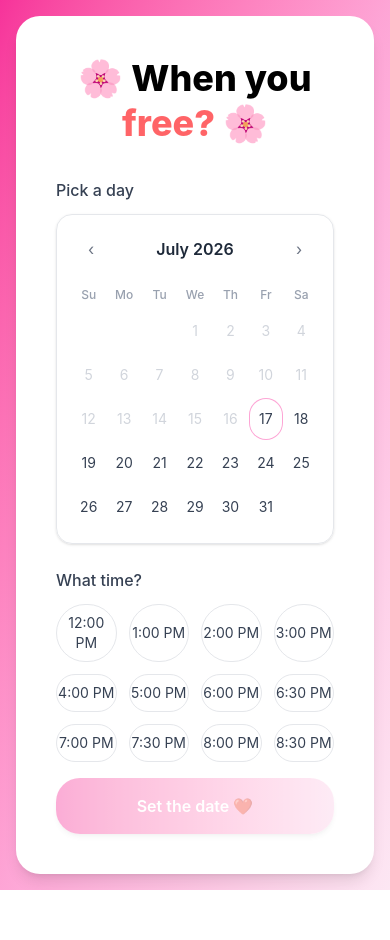
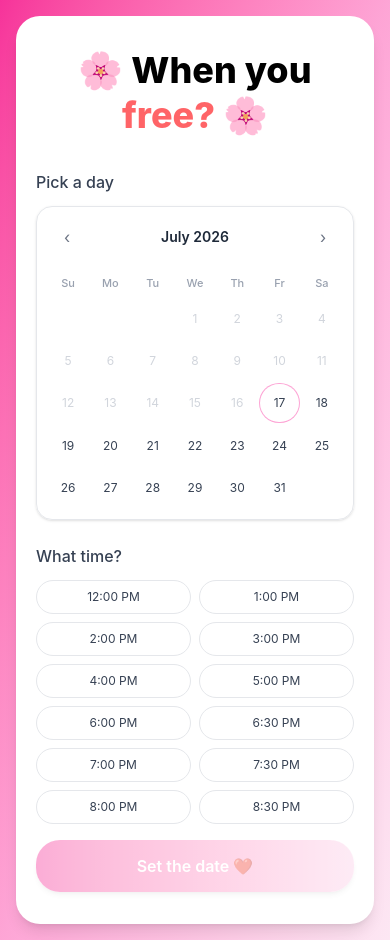
Before and after one commit to ThomasDelamort/willYouGoOutOnADateWithMe, a React (Vite) app in the folder frontend/: page /set-date in a window 390 px wide. Before the commit the page ends 890 px from the top, so only its background shows below. Built offline with nearby package versions, Linux system fonts and the light colour scheme.

Commit message:
ocd adhd responsiveness

```diff
--- a/frontend/src/components/DatePickerForm.jsx
+++ b/frontend/src/components/DatePickerForm.jsx
@@ -72,7 +72,7 @@ const DatePickerForm = ({ onSubmit }) => {
       <p className="text-gray-700 font-medium mb-3">Pick a day</p>
 
       {/* Calendar card */}
-      <div className="border border-gray-200 rounded-2xl p-4 shadow-sm">
+      <div className="border border-gray-200 rounded-2xl p-3 sm:p-4 shadow-sm">
         {/* Month header */}
         <div className="flex items-center justify-between mb-4">
           <button
@@ -83,7 +83,7 @@ const DatePickerForm = ({ onSubmit }) => {
           >
             ‹
           </button>
-          <span className="font-semibold text-gray-800">
+          <span className="font-semibold text-gray-800 text-sm sm:text-base">
             {MONTHS[month]} {year}
           </span>
           <button
@@ -101,7 +101,7 @@ const DatePickerForm = ({ onSubmit }) => {
           {DAYS.map((d) => (
             <div
               key={d}
-              className="text-center text-xs font-medium text-gray-400 py-1"
+              className="text-center text-[11px] sm:text-xs font-medium text-gray-400 py-1"
             >
               {d}
             </div>
@@ -124,7 +124,7 @@ const DatePickerForm = ({ onSubmit }) => {
                 disabled={isPast}
                 onClick={() => setSelected(day)}
                 className={[
-                  "h-10 rounded-full text-sm transition-colors",
+                  "aspect-square flex items-center justify-center rounded-full text-xs sm:text-sm transition-colors",
                   isPast && "text-gray-300 cursor-not-allowed",
                   !isPast && !isSelected && "text-gray-700 hover:bg-pink-100",
                   isSelected &&
@@ -143,7 +143,7 @@ const DatePickerForm = ({ onSubmit }) => {
 
       {/* Time slots */}
       <p className="text-gray-700 font-medium mt-6 mb-3">What time?</p>
-      <div className="grid grid-cols-4 gap-3">
+      <div className="grid grid-cols-2 sm:grid-cols-3 md:grid-cols-4 gap-2 sm:gap-3">
         {TIME_SLOTS.map((slot) => {
           const isSelected = time === slot;
           return (
@@ -152,7 +152,7 @@ const DatePickerForm = ({ onSubmit }) => {
               type="button"
               onClick={() => setTime(slot)}
               className={[
-                "py-2 rounded-full text-sm border transition-all",
+                "py-2 rounded-full text-xs sm:text-sm border transition-all",
                 isSelected
                   ? "bg-linear-to-r from-pink-600 to-pink-400 text-white border-transparent font-semibold shadow-md"
                   : "bg-white text-gray-700 border-gray-200 hover:border-pink-300 hover:bg-pink-50",
@@ -181,7 +181,7 @@ const DatePickerForm = ({ onSubmit }) => {
         type="button"
         onClick={handleSubmit}
         disabled={!selected || !time}
-        className="mt-4 w-full py-4 font-semibold text-white rounded-3xl bg-linear-to-r from-pink-500 to-pink-200 shadow-md transition-all duration-200 hover:shadow-xl hover:scale-[1.02] active:scale-95 disabled:opacity-40 disabled:cursor-not-allowed disabled:hover:scale-100"
+        className="mt-4 w-full py-3.5 sm:py-4 font-semibold text-white rounded-3xl bg-linear-to-r from-pink-500 to-pink-200 shadow-md transition-all duration-200 hover:shadow-xl hover:scale-[1.02] active:scale-95 disabled:opacity-40 disabled:cursor-not-allowed disabled:hover:scale-100"
       >
         Set the date ❤️
       </button>
--- a/frontend/src/components/Layout.jsx
+++ b/frontend/src/components/Layout.jsx
@@ -1,7 +1,7 @@
 const Layout = ({ children }) => {
   return (
-    <div className="min-h-screen w-full flex items-center justify-center bg-linear-to-br from-pink-500 via-pink-300 to-pink-100 p-4">
-      <div className="w-full max-w-lg bg-white rounded-3xl px-10 py-10 shadow-lg">
+    <div className="min-h-screen w-full flex items-center justify-center bg-linear-to-br from-pink-500 via-pink-300 to-pink-100 p-4 sm:p-6">
+      <div className="w-full max-w-lg bg-white rounded-3xl px-5 py-8 sm:px-10 sm:py-10 shadow-lg">
         {children}
       </div>
     </div>
--- a/frontend/src/pages/SetDateFirstPage.jsx
+++ b/frontend/src/pages/SetDateFirstPage.jsx
@@ -4,7 +4,6 @@ import DatePickerForm from "../components/DatePickerForm";
 const SetDateFirstPage = () => {
   const handleSubmit = ({ date, time }) => {
     console.log("Date set:", date, time);
-    // e.g. navigate("/confirmed", { state: { date, time } });
   };
 
   return (
```
